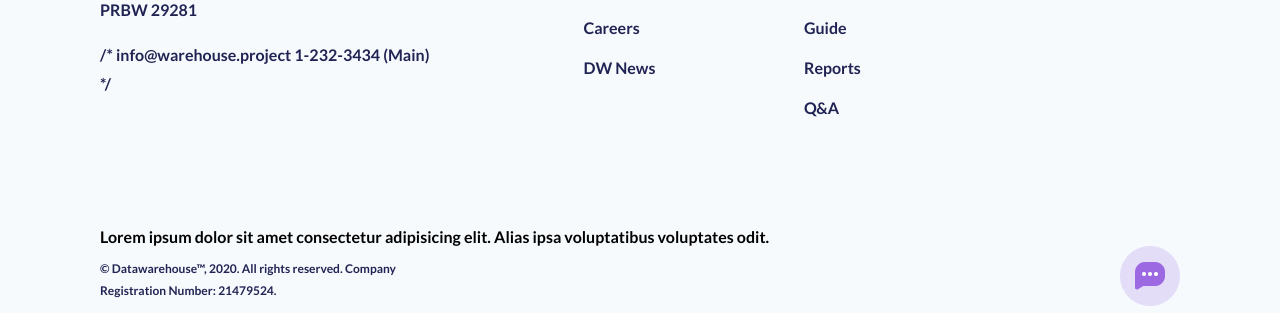
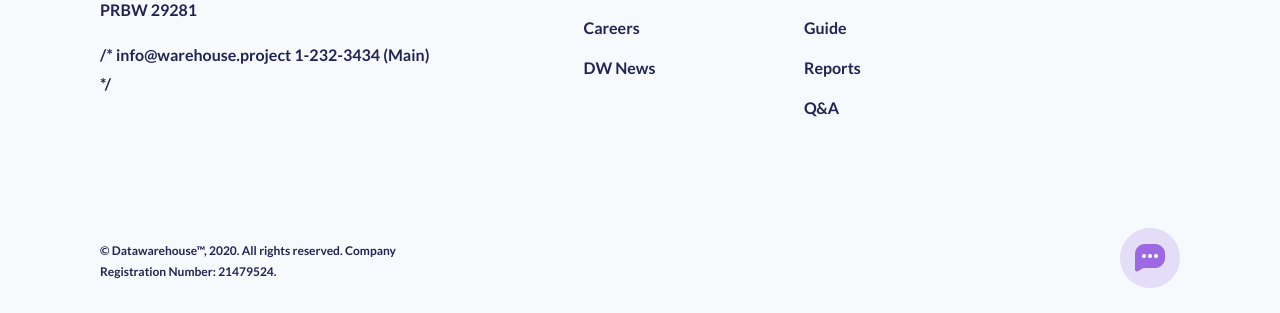
Before and after one commit to asadbekt/box-shadov, a plain HTML site: page index.html in a window 1280 px wide. Shown: the part 3480-3793 px from the top of the page. Drawn offline with Linux system fonts and the light colour scheme.

Commit message:
Game over

```diff
--- a/index.html
+++ b/index.html
@@ -245,7 +245,7 @@
           </ul>
         </div>
       </div>
-      Lorem ipsum dolor sit amet consectetur adipisicing elit. Alias ipsa voluptatibus voluptates odit.
+
       <div class="footr-underline">
         <p>© Datawarehouse™, 2020. All rights reserved.
           Company Registration Number: 21479524.</p>
```
